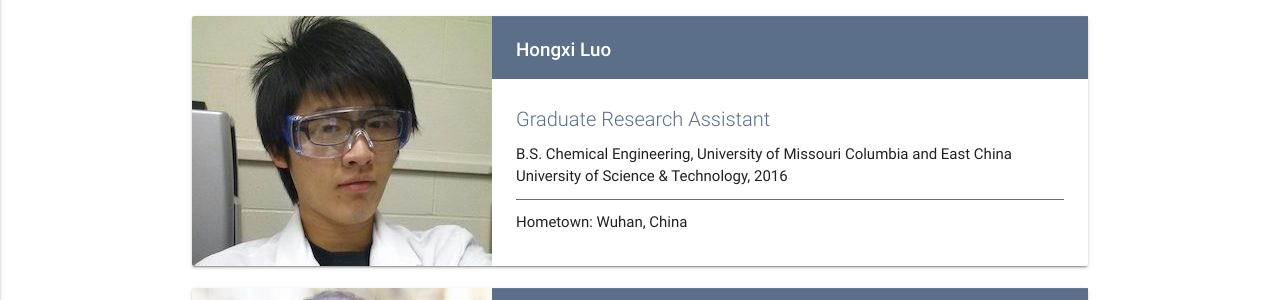
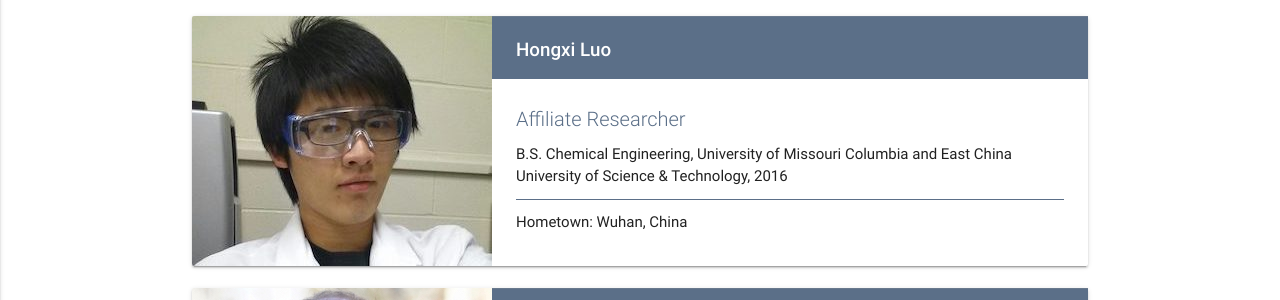
Before and after one commit to geisegroup/geisegroup.github.io, a Jekyll site: the page built from people.md, in a window 1280 px wide and 900 px high, scrolled down 1343 px. Shown: the part 153-453 px from the top of the window. Built offline with Jekyll 4.4.1, drawn with Linux system fonts in a browser that asks for light colours; nearby versions of some CDN libraries.

Commit message:
Update hongxiLuo.html

```diff
--- a/_groupMembers/hongxiLuo.html
+++ b/_groupMembers/hongxiLuo.html
@@ -1,6 +1,6 @@
 ---
 name: Hongxi Luo
-title: Graduate Research Assistant
+title: Affiliate Researcher
 hometown: Wuhan, China
 image: luo.jpg
 degrees:
```
